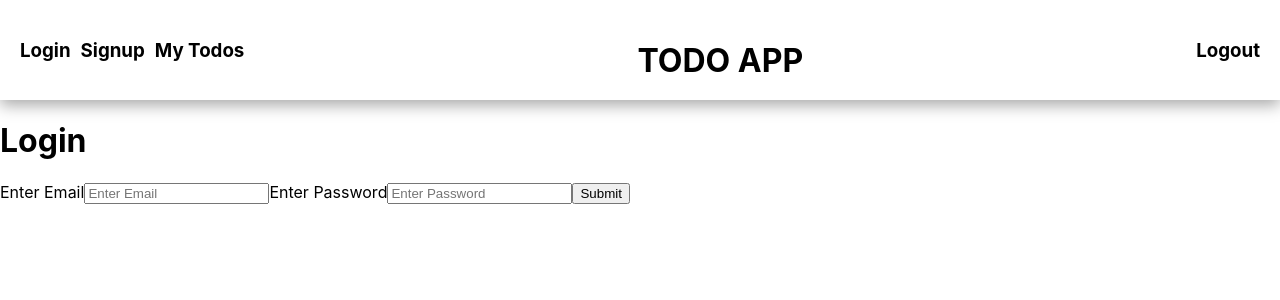
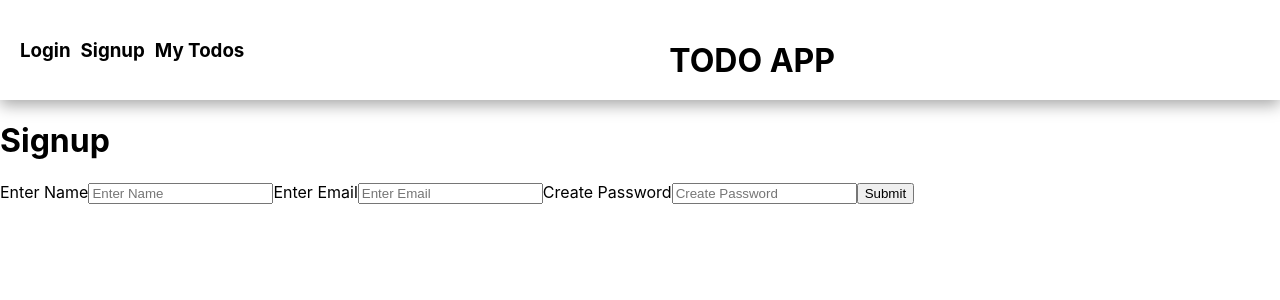
Before and after one commit to MB7232SP/TodoAPP, a React (Create React App) app in the folder todo/: page /login in a window 1280 px wide. Shown: the top 300 px of the page. Built offline with nearby package versions, Linux system fonts and the light colour scheme.

Commit message:
signup done

```diff
--- a/todo/src/App.js
+++ b/todo/src/App.js
@@ -1,6 +1,7 @@
 // import logo from './logo.svg';
 // import './App.css';
 import { Route, Routes } from "react-router-dom";
+import { Todoes } from "./components/AllTodoes";
 import { Basepage } from "./components/BasePage";
 import { Login } from "./components/Login";
 import { Navbaar } from "./components/Navbaar";
@@ -14,6 +15,7 @@ function App() {
         <Route path="/" element={<Basepage/>}/>
         <Route path="/login" element={<Login/>}/>
         <Route path="/signup" element = {<Signup/>}/>
+        <Route path="/todos" element = {<Todoes/>}/>
       </Routes>
     </div>
   );
--- a/todo/src/components/AllTodoes.jsx
+++ b/todo/src/components/AllTodoes.jsx
@@ -0,0 +1,7 @@
+
+export const Todoes = ()=>{
+
+    return (<div>
+        Hello here will be all todos
+    </div>)
+}
--- a/todo/src/components/Login.jsx
+++ b/todo/src/components/Login.jsx
@@ -1,16 +1,47 @@
+import React from "react"
+import { useNavigate } from "react-router-dom";
+const details = {
+    email:"",
+    password:"",
+}
+export const Login = ()=>{
+   const [user,setuser] = React.useState(details);
+   const navigate = useNavigate();
+   const Savechange = (e)=>{
+    const {name,value} = e;
+    setuser((info)=>(
+        {
+            ...info,
+            [name]:value
 
-
-export const Login = ()=>{
-
+        }
+    ))
+   }
+   const CheckAndSaveDetails = ()=>{
+       const {name,password,email} = user;
+       if(name === "" || password === "" || email === ""){
+          alert("fill all details first");
+       }else{
+        alert("sigup successfull")
+        user.login = true;
+        localStorage.setItem("userData",JSON.stringify(user));
+        navigate('/todos')
+       }
+   }
     return (
         <div>
-           <form action="Loginform">
-           <h1>Login</h1>
+           <form onChange={(e)=>Savechange(e.target)} action="Signupform">
+           <h1>Signup</h1>
+           <label htmlFor="email">Enter Name</label>
+           <input type="text" name="name" value={user.name} placeholder="Enter Name" />
            <label htmlFor="email">Enter Email</label>
-           <input type="text" placeholder="Enter Email" />
-           <label htmlFor="email">Enter Password</label>
-           <input type="text" placeholder="Enter Password" />
-           <input type="submit" value="Submit" />
+           <input type="text" name="email" value={user.email} placeholder="Enter Email" />
+           <label htmlFor="email">Create Password</label>
+           <input type="text" name="password" value={user.password} placeholder="Create Password" />
+           <input type="submit" onClick={(e)=>{
+            e.preventDefault();
+            CheckAndSaveDetails();
+           }} value="Submit" />
            </form>
         </div>
     )
--- a/todo/src/components/Navbaar.jsx
+++ b/todo/src/components/Navbaar.jsx
@@ -1,20 +1,31 @@
 import '../CSS/Navbaar.css'
 import { Link } from 'react-router-dom'
+import React from 'react'
 export const Navbaar = ()=>{
-
+   const [user,setuserdata] = React.useState({});
+   React.useEffect(()=>{
+    const userdata = JSON.parse(localStorage.getItem("userData"))||{};
+    if(userdata.login==="true"){
+        userdata.login = true;
+    }else{
+        userdata.login = false;
+    }
+    setuserdata(userdata);
+   },[])
     return (<div id="navbaar">
         <div>
-        <Link to={"/login"}><h3>Login</h3></Link>
-        <Link to={'/signup'}><h3>Signup</h3></Link>
+        <Link style={{display: user.login ? "none" : "block"}} to={"/login"}><h3>Login</h3></Link>
+        <h3 style={{display: user.login ? "block" : "none"}}>{`Hello ${user.name}`}</h3>
+        <Link style={{display: user.login ? "none" : "block"}} to={'/signup'}><h3>Signup</h3></Link>
 
-        <Link to={'alltodos'}><h3>My Todos</h3></Link>
+        <Link to={'/todos'}><h3>My Todos</h3></Link>
         </div>
         <div>
         <h1>TODO APP</h1>
 
         </div>
         <div>
-            <Link to={'/login'}><h3>Logout</h3></Link>
+            <Link style={{display: user.login ? "block" : "none"}} to={'/login'}><h3>Logout</h3></Link>
         </div>
     </div>)
 }
--- a/todo/src/components/Signup.jsx
+++ b/todo/src/components/Signup.jsx
@@ -1,12 +1,14 @@
 import React from "react"
-
+import { useNavigate } from "react-router-dom";
 const details = {
     name:"",
     email:"",
-    password:""
+    password:"",
+    todo:[]
 }
 export const Signup = ()=>{
    const [user,setuser] = React.useState(details);
+   const navigate = useNavigate();
    const Savechange = (e)=>{
     const {name,value} = e;
     setuser((info)=>(
@@ -17,9 +19,20 @@ export const Signup = ()=>{
         }
     ))
    }
+   const CheckAndSaveDetails = ()=>{
+       const {name,password,email} = user;
+       if(name === "" || password === "" || email === ""){
+          alert("fill all details first");
+       }else{
+        alert("sigup successfull")
+        user.login = true;
+        localStorage.setItem("userData",JSON.stringify(user));
+        navigate('/todos')
+       }
+   }
     return (
         <div>
-           <form onChange={(e)=>Savechange(e.target)} action="Loginform">
+           <form onChange={(e)=>Savechange(e.target)} action="Signupform">
            <h1>Signup</h1>
            <label htmlFor="email">Enter Name</label>
            <input type="text" name="name" value={user.name} placeholder="Enter Name" />
@@ -27,7 +40,10 @@ export const Signup = ()=>{
            <input type="text" name="email" value={user.email} placeholder="Enter Email" />
            <label htmlFor="email">Create Password</label>
            <input type="text" name="password" value={user.password} placeholder="Create Password" />
-           <input type="submit" value="Submit" />
+           <input type="submit" onClick={(e)=>{
+            e.preventDefault();
+            CheckAndSaveDetails();
+           }} value="Submit" />
            </form>
         </div>
     )
```
